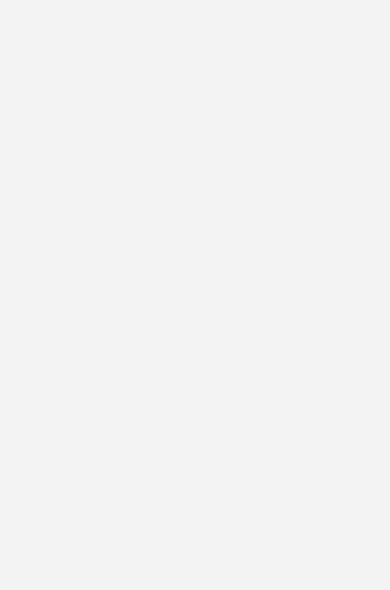
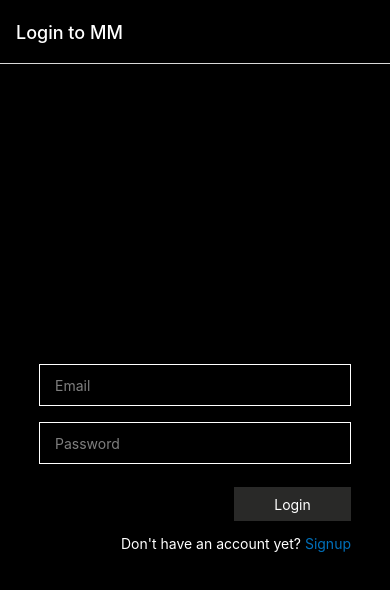
Before and after one commit to SuayipEmre/react-native-mobile-app, a React Native app: screen /HomeScreen in a window 390 px wide. Shown: the top 590 px of the page. Built offline with nearby package versions, Linux system fonts and the light colour scheme; no server answers.

Commit message:
feat:login screen design

```diff
--- /dev/null
+++ b/src/components/authenticationInput/index.tsx
@@ -0,0 +1,41 @@
+import { Dimensions, StyleSheet, TextInput, View } from 'react-native'
+import React from 'react'
+import { colors } from '../../styles/colors'
+
+type authInputPropsType = {
+    isSecret : boolean,
+    placeholder:string,
+    value:string,
+    setValue : (newValue : string) => void
+}
+const AuthenticationInput : React.FC<authInputPropsType> = ({isSecret, placeholder, value, setValue}) => {
+  return (
+    <View>
+      <TextInput
+      value={value}
+      autoCapitalize='none'
+      autoCorrect={false}
+      secureTextEntry={isSecret}
+      placeholderTextColor='#eee8'
+      placeholder={placeholder}
+      selectionColor={colors.primary}
+      onChangeText={setValue}
+      style={styles.input} />
+    </View>
+  )
+}
+
+export default AuthenticationInput
+
+const{width, height} = Dimensions.get('window')
+const styles = StyleSheet.create({
+    input:{
+        borderWidth: 1,
+        borderColor : colors.primary,
+        width : width * 0.8,
+        height : height * 0.05,
+        paddingHorizontal: 15,
+        color:colors.primary,
+        marginVertical: 8,
+    },
+})
--- /dev/null
+++ b/src/navigators/AuthenticationStack.tsx
@@ -0,0 +1,33 @@
+import {createNativeStackNavigator } from '@react-navigation/native-stack';
+import LoginScreen from '../screens/login';
+import SignupScreen from '../screens/signup';
+import { colors } from '../styles/colors';
+
+export type RootStackParamList = {
+  LoginScreen: undefined;
+  SignupScreen: undefined
+}
+
+
+const Stack = createNativeStackNavigator<RootStackParamList>()
+
+
+export const AuthenticationStack: React.FC= () => {
+
+  return (
+    <Stack.Navigator initialRouteName='LoginScreen'>
+        <Stack.Screen
+        name='LoginScreen'
+         component={LoginScreen}
+         options={{
+          headerTitle: 'Login to MM',
+          headerStyle: {
+            backgroundColor: colors.third,
+          },
+          headerTintColor: colors.primary
+        }}
+         />
+        <Stack.Screen name='SignupScreen' component={SignupScreen} />
+    </Stack.Navigator>
+  )
+}
--- a/src/navigators/rootNavigator.tsx
+++ b/src/navigators/rootNavigator.tsx
@@ -5,14 +5,18 @@ import { HomeStack } from './HomeStack';
 import { UserIcon } from '../icons';
 import Icon from 'react-native-vector-icons/Ionicons';
 import { colors } from '../styles/colors';
+import { createNativeStackNavigator } from '@react-navigation/native-stack';
+import { AuthenticationStack } from './AuthenticationStack';
 
 const Tab = createBottomTabNavigator()
+const Stack = createNativeStackNavigator()
 
 const RootNavigator: React.FC = () => {
 
+  const user:boolean = false
 
 
-
+  if (user){
     return (
       <NavigationContainer>
         <Tab.Navigator
@@ -59,4 +63,18 @@ const RootNavigator: React.FC = () => {
     )
   }
 
+  return (
+    <NavigationContainer>
+      <Stack.Navigator screenOptions={{
+        headerShown : false,
+      }}>
+        <Stack.Screen name='AuthenticationNavigator' component={AuthenticationStack} />
+      </Stack.Navigator>
+    </NavigationContainer>
+  )
+
+
+
+}
+
 export default RootNavigator
--- a/src/screens/home/index.tsx
+++ b/src/screens/home/index.tsx
@@ -8,14 +8,11 @@ import {
   , useFetchTopRatedMoviesQuery,
   useFetchUpComingMoviesQuery
 } from '../../store/features/APIs/movies'
-import { NativeStackScreenProps } from '@react-navigation/native-stack'
-import { RootStackParamList } from '../../navigators/HomeStack'
 
 
 
-type ProfileProps = NativeStackScreenProps<RootStackParamList, 'HomeScreen'>
 
-const HomeScreen : React.FC<ProfileProps> = ({route, navigation}) => {
+const HomeScreen : React.FC = () => {
 
 
 
--- /dev/null
+++ b/src/screens/login/index.tsx
@@ -0,0 +1,77 @@
+import { Dimensions, StyleSheet, Text, TouchableOpacity, View } from 'react-native'
+import React, { useState } from 'react'
+import { colors } from '../../styles/colors'
+import AuthenticationInput from '../../components/authenticationInput'
+import { commonStyles } from '../../styles/commonStyle'
+
+
+const LoginScreen: React.FC = () => {
+  const [email, setEmail] = useState<string>('')
+  const [password, setPassword] = useState<string>('')
+
+  console.log('email : ', email)
+  console.log('password : ', password)
+
+  return (
+    <View style={styles.container}>
+
+      <AuthenticationInput value={email} setValue={setEmail} isSecret={false} placeholder='Email' />
+      <AuthenticationInput value={password} setValue={setPassword} isSecret placeholder='Password' />
+
+
+      <View style={styles.bottom_content}>
+        <TouchableOpacity style={styles.button}>
+          <Text style={styles.button_text}>Login</Text>
+        </TouchableOpacity>
+
+        <TouchableOpacity style={styles.signup_button}>
+
+          <Text style={styles.account_text}>
+            Don't have an account yet?
+
+            <Text style={styles.signup_text}> Signup</Text>
+
+
+          </Text>
+        </TouchableOpacity>
+      </View>
+
+    </View>
+  )
+}
+
+export default LoginScreen
+
+const { width, height } = Dimensions.get('window')
+
+const styles = StyleSheet.create({
+  container: {
+    flex: 1,
+    backgroundColor: colors.third,
+    ...commonStyles.centerElements,
+  },
+
+  bottom_content: {
+    width: width * 0.8,
+    alignItems: 'flex-end',
+    marginTop: 15,
+    gap: 14,
+  },
+  button: {
+    ...commonStyles.centerElements,
+    backgroundColor: '#292928',
+    width: width * 0.3,
+    height: height * 0.04,
+
+  },
+  button_text: {
+    color: colors.primary
+  },
+  signup_button: {},
+  account_text: {
+    color: colors.primary
+  },
+  signup_text: {
+    color: '#0070BB',
+  }
+})
--- /dev/null
+++ b/src/screens/signup/index.tsx
@@ -0,0 +1,14 @@
+import { StyleSheet, Text, View } from 'react-native'
+import React from 'react'
+
+const SignupScreen = () => {
+  return (
+    <View>
+      <Text>SignupScreen</Text>
+    </View>
+  )
+}
+
+export default SignupScreen
+
+const styles = StyleSheet.create({})
```
Lines whose indentation alone changed are shown as unchanged.
